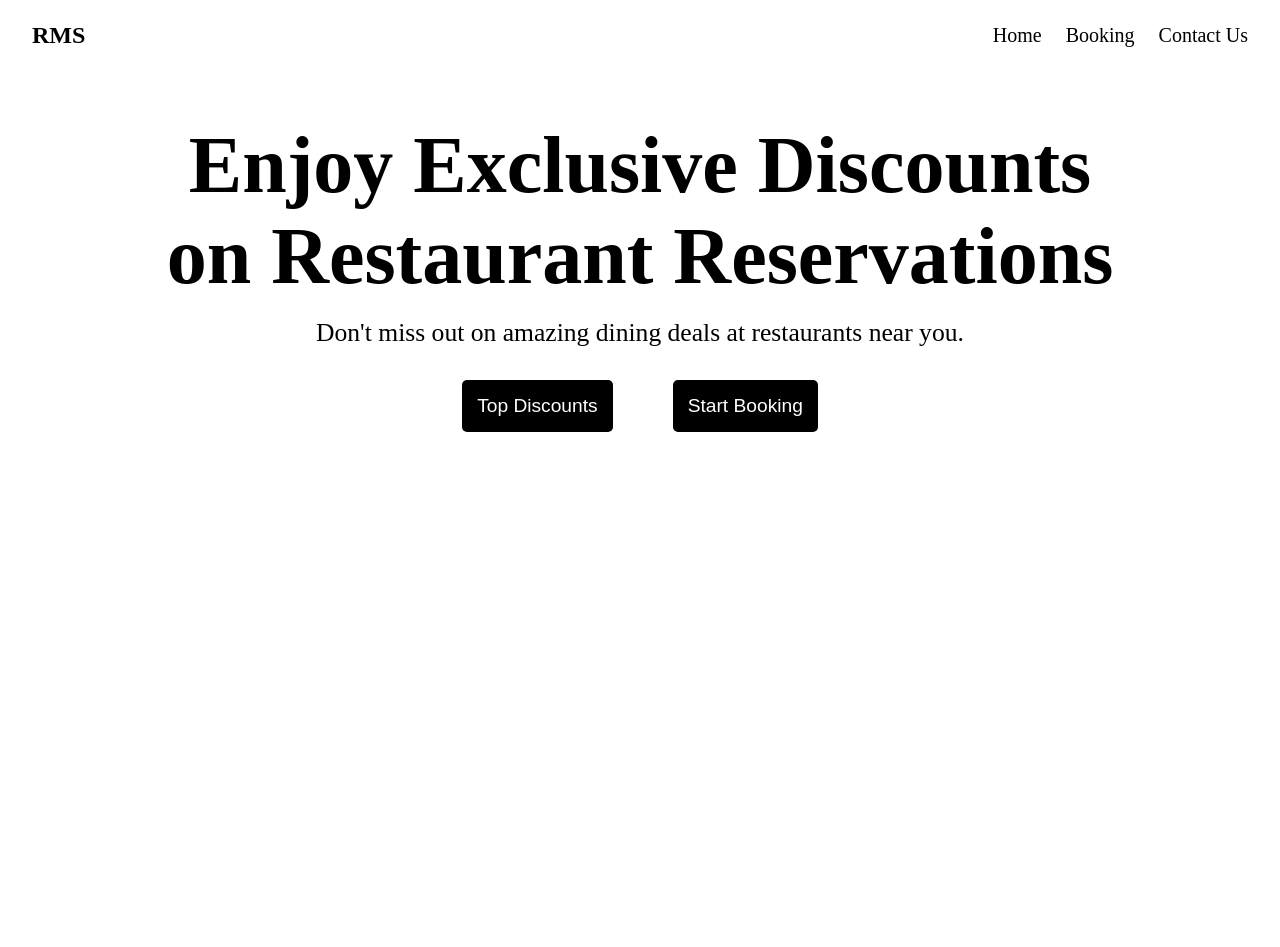
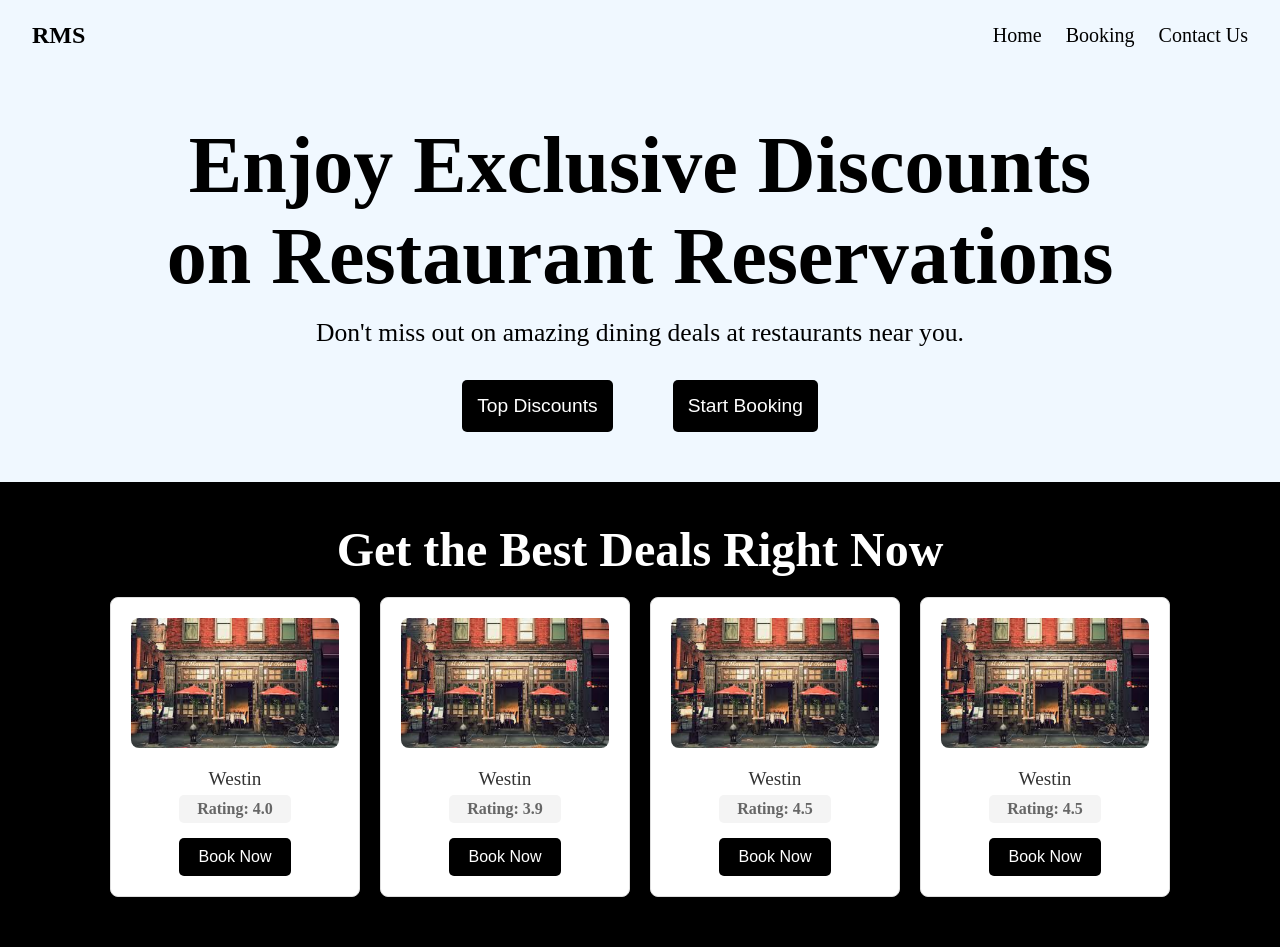
Before and after one commit to PrabhavCodes/college_wad, a plain HTML site: page restaurentManagement/landing.html in a window 1280 px wide. Before the commit the page ends 800 px from the top, so only its background shows below. Drawn offline with Linux system fonts and the light colour scheme.

Commit message:
updated landing page

```diff
--- a/restaurentManagement/landing.css
+++ b/restaurentManagement/landing.css
@@ -2,14 +2,17 @@
     margin: 0;
     padding: 0;
     box-sizing: border-box;
+
 }
-
+body {
+    background-color: aliceblue;
+}
 .nav {
     display: flex;
     justify-content: space-between;
     align-items: center;
     padding: 1rem 2rem;
-    background-color: #ffffff;
+    background-color:aliceblue;
     height: 70px;
 }
 
@@ -19,7 +22,6 @@
     color: rgb(0, 0, 0);
 }
 
-/* Adjust navlinks container */
 .navlinks ul {
     list-style: none;
     display: flex;
@@ -32,7 +34,7 @@
 
 .auth {
     display: flex;
-    gap: 1rem; /* Space between the signup and login buttons */
+    gap: 1rem;
 }
 
 
@@ -43,34 +45,34 @@ ul a {
     font-size: 20px;
 }
 
-/* Additional styling for hover effects */
+
 .navlinks a:hover,
 button a:hover {
-    color: #161616; /* Lighten color on hover */
+    color: #161616;
 }
 
 
 .image {
     display: flex;
-    justify-content: center; /* Center horizontally */
-    align-items: center; /* Center vertically if there's additional space */
+    justify-content: center;
+    align-items: center;
     width: 100%;
-    padding-top: 1rem; /* Add some spacing below the navbar */
+    padding-top: 1rem;
 }
 
-/* Centered image styling */
+
 .image img {
-    width: 80%; /* Adjust the width as needed (e.g., 80% of the container width) */
-    max-width: 900px; /* Set a max-width to prevent it from growing too large */
-    height: auto; /* Maintain aspect ratio */
+    width: 80%;
+    max-width: 900px;
+    height: auto;
 }
 
 
 .heroSection {
     display: flex;
-    flex-direction: column; /* Stack content vertically */
-    align-items: center; /* Center-aligns content horizontally */
-    text-align: center; /* Center-aligns text within hero section */
+    flex-direction: column;
+    align-items: center;
+    text-align: center;
     margin-top: 50px;
 }
 
@@ -81,13 +83,13 @@ button a:hover {
 
 .heroSection p {
     font-size: 1.6rem;
-    margin-bottom: 2rem; /* Adds space below paragraph */
+    margin-bottom: 2rem;
 }
 
 .buttonWrapper {
     display: flex;
     justify-content: center;
-    gap: 30px; /* Space between buttons */
+    gap: 30px;
     margin-top: 1rem;
 }
 
@@ -108,3 +110,86 @@ button a:hover {
 .Bt1 {
     margin-right: 30px;
 }
+
+/*this is section2*/
+.Section2 {
+    display: flex;
+    flex-direction: column;
+    align-items: center;
+    margin-top: 50px;
+    padding-top: 40px;
+    padding-bottom: 50px;
+}
+
+.Section2 h1 {
+    font-size: 3rem;
+    margin-bottom: 20px;
+    text-align: center;
+    color: white;
+}
+
+.cardSection {
+    display: flex;
+    gap: 20px; /* Space between each card */
+    justify-content: center;
+    flex-wrap: wrap;
+    max-width: 1200px;
+}
+
+.card {
+    background-color: white;
+    border: 1px solid #ddd;
+    border-radius: 8px;
+    padding: 20px;
+    width: 250px;
+    display: flex;
+    flex-direction: column;
+    align-items: center;
+    box-shadow: 0 4px 8px rgba(0, 0, 0, 0.1);
+    text-align: center;
+    transition: transform 0.3s, box-shadow 0.3s; /* Adds hover effect */
+}
+
+.card:hover {
+    transform: translateY(-5px);
+    box-shadow: 0 8px 16px rgba(0, 0, 0, 0.15);
+}
+
+.card img {
+    width: 100%;
+    height: auto;
+    border-radius: 8px;
+    margin-bottom: 15px;
+}
+
+.card p {
+    font-size: 1.2rem;
+    color: #333;
+    margin: 5px 0;
+}
+
+/* Style for the rating to make it stand out */
+.card .rating {
+    font-size: 1rem;
+    font-weight: bold;
+    color: #666;
+    background-color: #f4f4f4; /* Light background to stand out */
+    padding: 5px 10px;
+    border-radius: 5px;
+    margin-bottom: 15px;
+}
+
+.card button {
+    padding: 10px 20px;
+    background-color: black;
+    color: white;
+    border: none;
+    border-radius: 5px;
+    cursor: pointer;
+    font-size: 1rem;
+    transition: background-color 0.3s;
+}
+
+.card button:hover {
+    background-color: #333;
+}
--- a/restaurentManagement/landing.html
+++ b/restaurentManagement/landing.html
@@ -35,6 +35,47 @@
 
     </div>
 
+    <div class="Section2" style="background-color: black; ">
+    <h1>Get the Best Deals Right Now</h1>
+    <div class="cardSection">
+        <div class="card">
+            <img src="public/images.jpeg" alt="img here">
+            <div class="cardContent">
+                <p>Westin</p>
+                <p class="rating">Rating: 4.0</p>
+                <button>Book Now</button>
+            </div>
+        </div>
+        <div class="card">
+            <img src="public/images.jpeg" alt="img here">
+            <div class="cardContent">
+                <p>Westin</p>
+                <p class="rating">Rating: 3.9</p>
+                <button>Book Now</button>
+            </div>
+        </div>
+        <div class="card">
+            <img src="public/images.jpeg" alt="img here">
+            <div class="cardContent">
+                <p>Westin</p>
+                <p class="rating">Rating: 4.5</p>
+                <button>Book Now</button>
+            </div>
+        </div>
+        <div class="card">
+            <img src="public/images.jpeg" alt="img here">
+            <div class="cardContent">
+                <p>Westin</p>
+                <p class="rating">Rating: 4.5</p>
+                <button>Book Now</button>
+            </div>
+        </div>
+    </div>
+</div>
+
+
+    </div>
+
 
 </body>
 </html>
```
